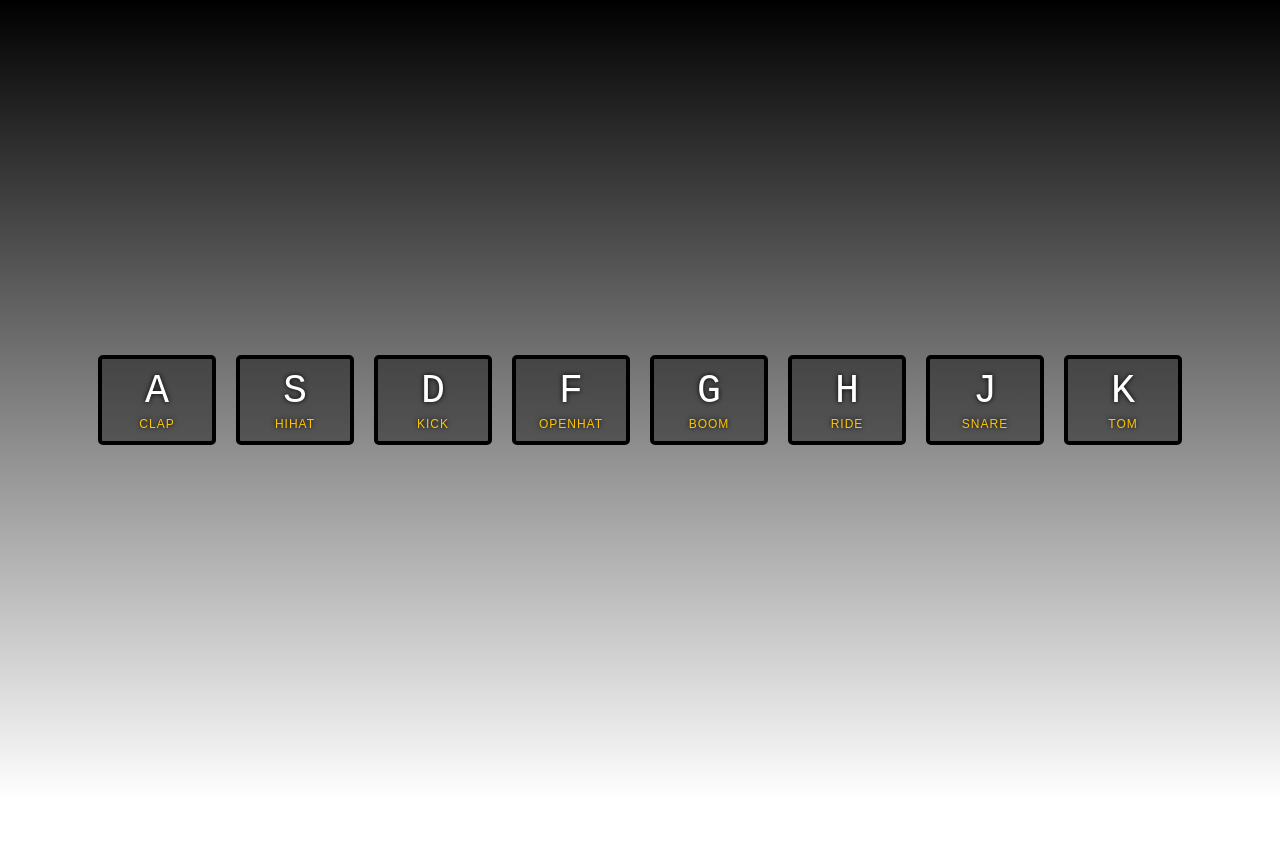
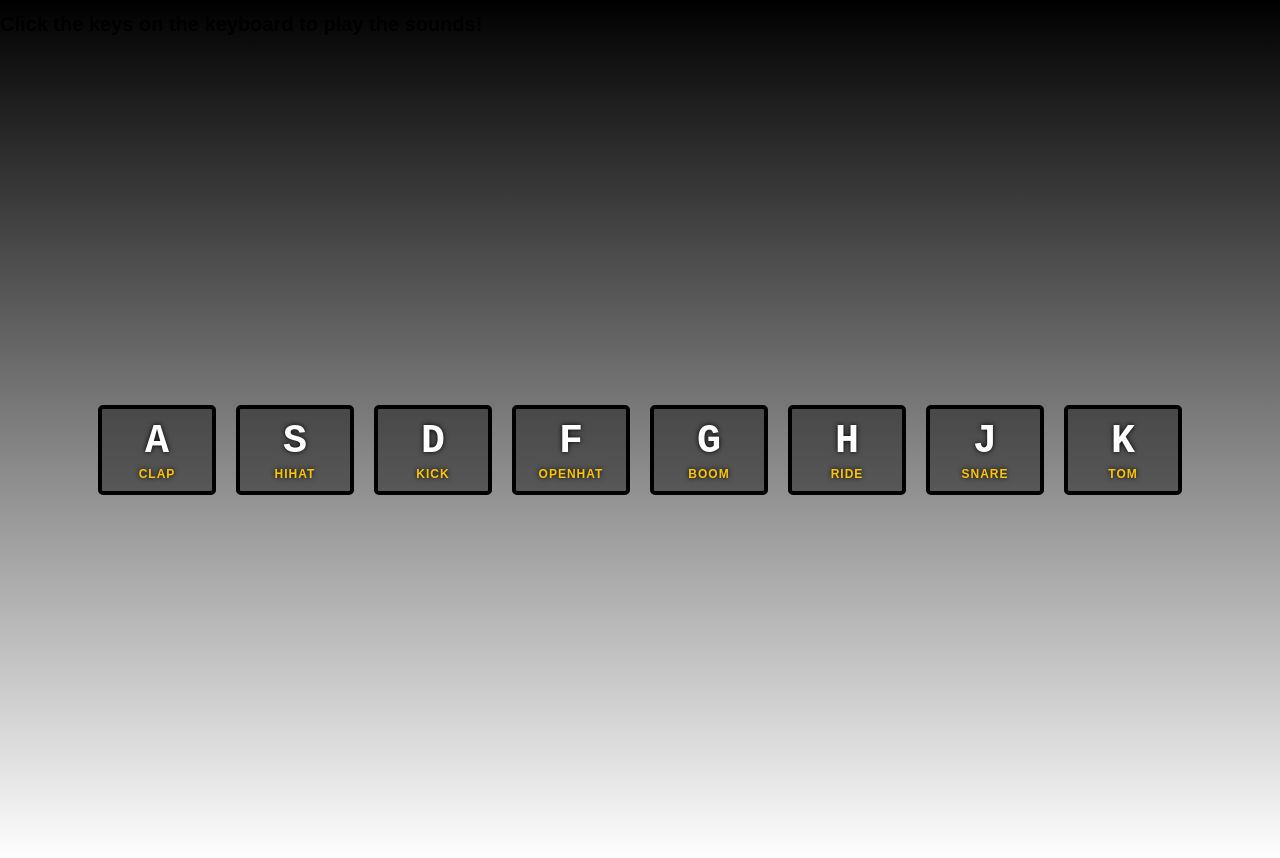
Before and after one commit to ereynolds123/ereynolds123.github.io, a plain HTML site: page index.html in a window 1280 px wide. Before the commit the page ends 800 px from the top, so only its background shows below. Drawn offline with Linux system fonts and the light colour scheme.

Commit message:
Update index.html

```diff
--- a/index.html
+++ b/index.html
@@ -6,7 +6,7 @@
   <link rel="stylesheet" href="style.css">
 </head>
 <body>
-
+<h1> Click the keys on the keyboard to play the sounds!<h1>
 
   <div class="keys">
     <div data-key="65" class="key">
```
